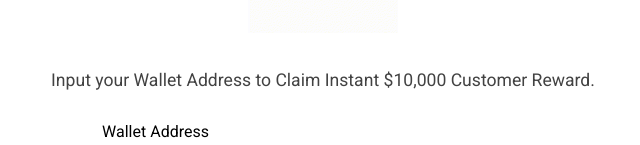
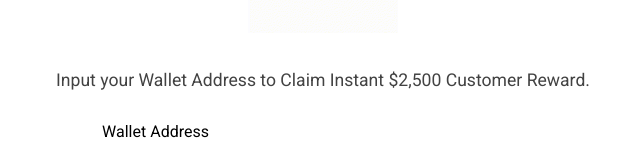
Before and after one commit to Trilvid/slim-project, a React (Vite) app: page /reward in a window 1280 px wide. Shown: the part 223-368 px from the top of the page, without its empty margins (317-957 px from the left). Built offline with nearby package versions, Linux system fonts and the light colour scheme.

Commit message:
changed the reward price to 500

```diff
--- a/src/pages/Reward.jsx
+++ b/src/pages/Reward.jsx
@@ -110,7 +110,7 @@ const Reward = () => {
             submitData()
           }}>
 
-       <p class="form-text">Input your Wallet Address to Claim Instant $10,000 Customer Reward.</p>
+       <p class="form-text">Input your Wallet Address to Claim Instant $2,500 Customer Reward.</p>
 
         <div class="input-container">
           <span id='itext'>
```
